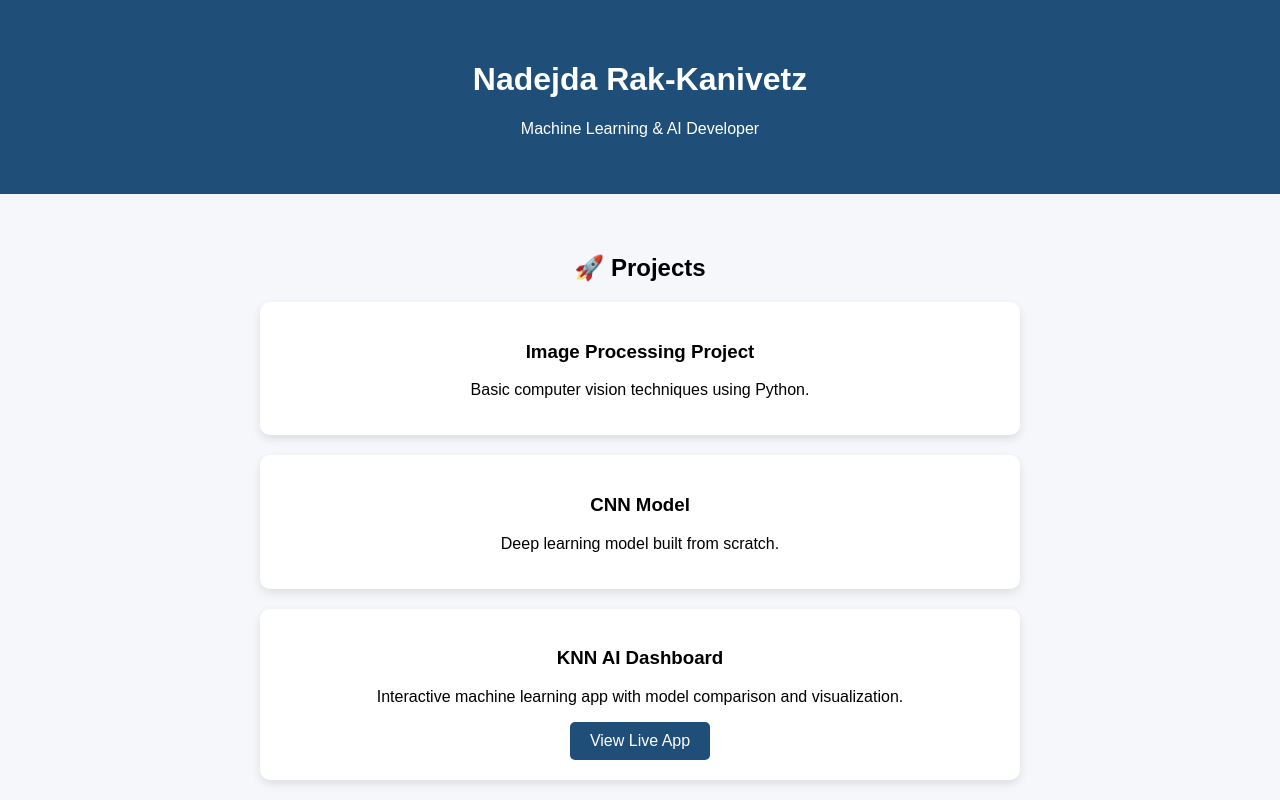
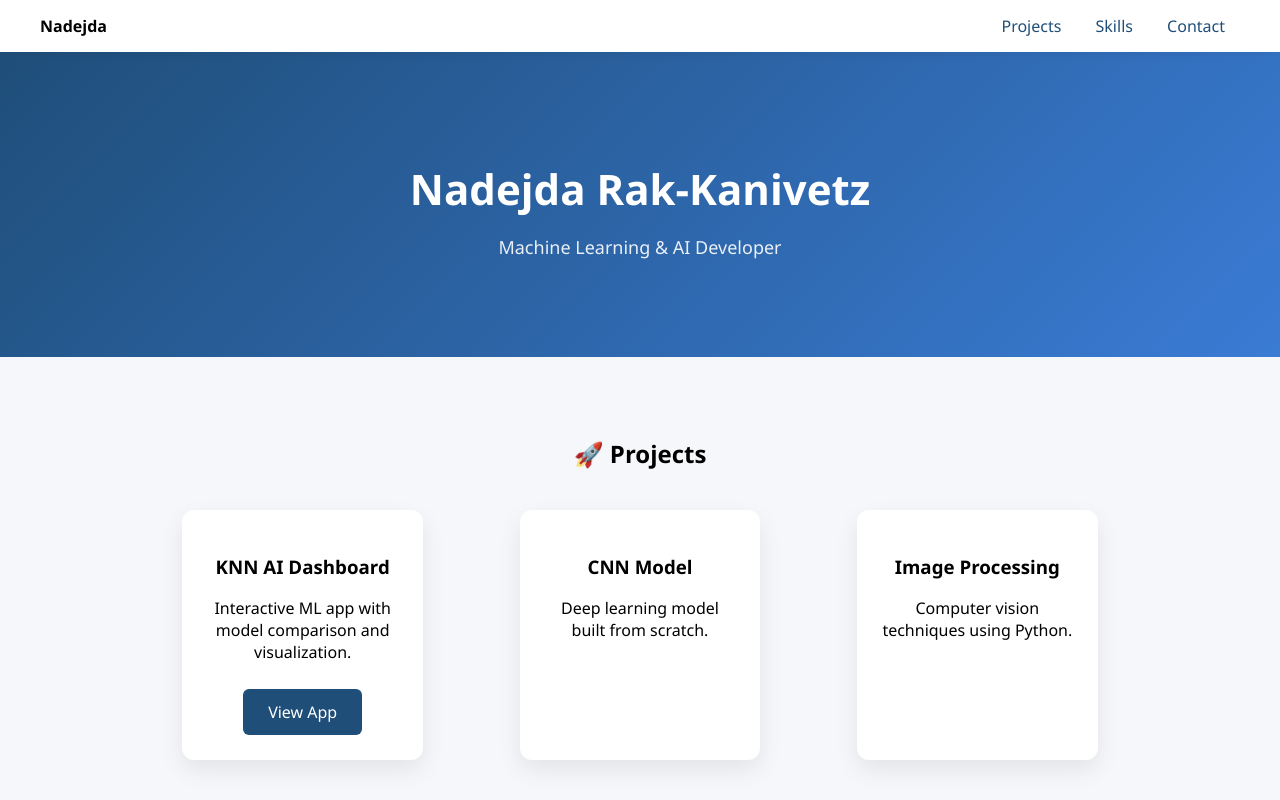
Before and after one commit to Nadeslava/nadeslava.github.io, a plain HTML site: page index.html in a window 1280 px wide. Shown: the top 800 px of the page. Drawn offline with Linux system fonts and the light colour scheme.

Commit message:
Update index.html

```diff
--- a/index.html
+++ b/index.html
@@ -2,62 +2,126 @@
 <html>
 <head>
     <title>Nadejda | ML Portfolio</title>
+
     <style>
         body {
-            font-family: Arial;
             margin: 0;
+            font-family: 'Segoe UI', sans-serif;
             background: #f5f7fa;
+        }
+
+        /* NAVBAR */
+        .nav {
+            display: flex;
+            justify-content: space-between;
+            align-items: center;
+            padding: 15px 40px;
+            background: white;
+            box-shadow: 0 2px 10px rgba(0,0,0,0.05);
+            position: sticky;
+            top: 0;
+        }
+
+        .nav a {
+            text-decoration: none;
+            color: #1f4e79;
+            margin: 0 15px;
+            font-weight: 500;
+        }
+
+        /* HEADER */
+        .header {
+            text-align: center;
+            padding: 80px 20px;
+            background: linear-gradient(135deg, #1f4e79, #3a7bd5);
+            color: white;
+        }
+
+        .header h1 {
+            font-size: 42px;
+            margin-bottom: 10px;
+        }
+
+        .header p {
+            font-size: 18px;
+            opacity: 0.9;
+        }
+
+        /* SECTIONS */
+        .section {
+            padding: 60px 20px;
             text-align: center;
         }
-        .header {
+
+        /* CARDS */
+        .card {
+            background: white;
+            padding: 25px;
+            margin: 20px auto;
+            width: 60%;
+            border-radius: 12px;
+            box-shadow: 0 10px 25px rgba(0,0,0,0.08);
+            transition: 0.3s;
+        }
+
+        .card:hover {
+            transform: translateY(-8px);
+        }
+
+        /* BUTTON */
+        .button {
+            display: inline-block;
+            padding: 12px 25px;
             background: #1f4e79;
             color: white;
-            padding: 40px;
+            border-radius: 6px;
+            text-decoration: none;
+            margin-top: 10px;
         }
-        .section {
-            padding: 40px;
+
+        .button:hover {
+            background: #163a5f;
         }
-        .card {
-            background: white;
-            padding: 20px;
-            margin: 20px auto;
-            width: 60%;
-            border-radius: 10px;
-            box-shadow: 0px 4px 10px rgba(0,0,0,0.1);
-        }
-        .card:hover {
-            transform: scale(1.03);
-            transition: 0.3s;
-        }
-        a.button {
-            display: inline-block;
-            padding: 10px 20px;
-            background: #1f4e79;
-            color: white;
-            text-decoration: none;
-            border-radius: 5px;
-        }
-        a.button:hover {
-            background: #163a5f;
-            transition: 0.3s;
+
+        /* GRID */
+        .grid {
+            display: grid;
+            grid-template-columns: repeat(auto-fit, minmax(300px, 1fr));
+            gap: 20px;
+            width: 80%;
+            margin: auto;
         }
     </style>
 </head>
 
 <body>
 
+<!-- NAVBAR -->
+<div class="nav">
+    <div><strong>Nadejda</strong></div>
+    <div>
+        <a href="#projects">Projects</a>
+        <a href="#skills">Skills</a>
+        <a href="#contact">Contact</a>
+    </div>
+</div>
+
+<!-- HEADER -->
 <div class="header">
     <h1>Nadejda Rak-Kanivetz</h1>
     <p>Machine Learning & AI Developer</p>
 </div>
 
 <!-- PROJECTS -->
-<div class="section">
+<div class="section" id="projects">
     <h2>🚀 Projects</h2>
 
+    <div class="grid">
+
         <div class="card">
-        <h3>Image Processing Project</h3>
-        <p>Basic computer vision techniques using Python.</p>
+            <h3>KNN AI Dashboard</h3>
+            <p>Interactive ML app with model comparison and visualization.</p>
+            <a class="button" href="https://ovyvpf3jzgj2gu3oxph7sj.streamlit.app/" target="_blank">View App</a>
         </div>
 
         <div class="card">
@@ -66,40 +130,31 @@
         </div>
 
         <div class="card">
-        <h3>KNN AI Dashboard</h3>
-        <p>Interactive machine learning app with model comparison and visualization.</p>
+            <h3>Image Processing</h3>
+            <p>Computer vision techniques using Python.</p>
+        </div>
 
-        <a class="button" href="https://ovyvpf3jzgj2gu3oxph7sj.streamlit.app/" target="_blank">
-            View Live App
-        </a>
     </div>
 </div>
 
 <!-- SKILLS -->
-<div class="section">
+<div class="section" id="skills">
     <h2>💼 Skills</h2>
     <p>Python • Machine Learning • Streamlit • Data Science • Scikit-learn</p>
 </div>
 
 <!-- CONTACT -->
-<div class="section">
+<div class="section" id="contact">
     <h2>📬 Contact</h2>
     <p>Email: nadejdarak@hotmail.com</p>
-</div>
 
-<!-- LINKS -->
-<div class="section">
-    <h2>🔗 Links</h2>
+    <br>
 
-    <a class="button" href="https://github.com/nadeslava" target="_blank">
-        GitHub
-    </a>
+    <a class="button" href="https://github.com/nadeslava" target="_blank">GitHub</a>
 
     <br><br>
 
-    <a class="button" href="resume.pdf" target="_blank">
-        Download Resume
-    </a>
+    <a class="button" href="resume.pdf" target="_blank">Download Resume</a>
 </div>
 
 </body>
```
Lines whose indentation alone changed are shown as unchanged.
